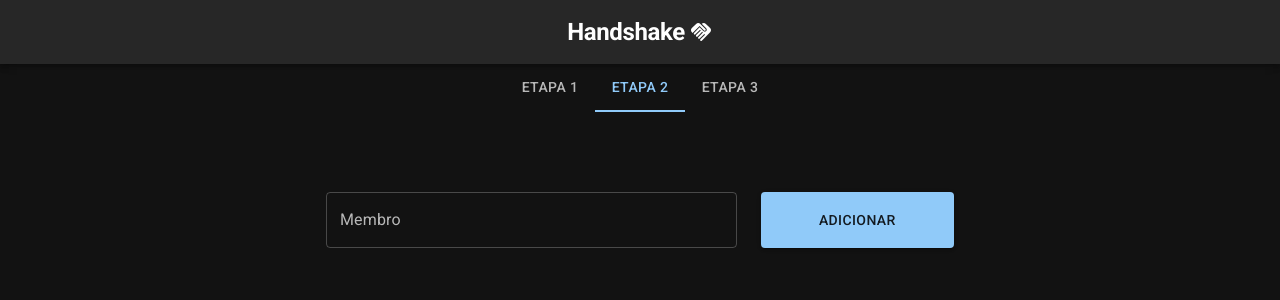
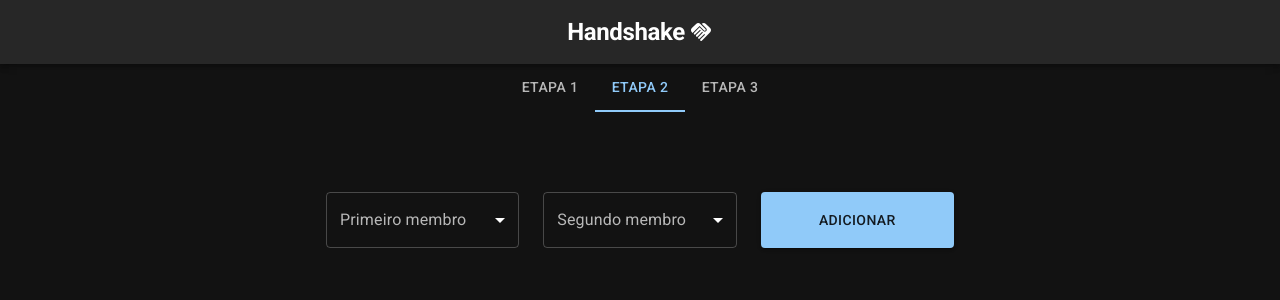
Before and after one commit to projeto-de-algoritmos/Grafos1_Handshake, a React (Vite) app: page / in a window 1280 px wide. Both pictures are taken after a click on the tab "ETAPA 2". Shown: the top 300 px of the page. Built offline with nearby package versions, Linux system fonts and the light colour scheme.

Commit message:
adicionando pagina 2, pagina para criar conexao entre os nós

```diff
--- a/src/Handshake.jsx
+++ b/src/Handshake.jsx
@@ -1,14 +1,31 @@
-import React from 'react';
-import { Header } from './components/Header'
-import { Abas } from './components/Abas'
-import { Etapa1 } from './pages/Etapa1'
+import React, { useState } from 'react';
+import { Header } from './components/Header';
+import { Abas } from './components/Abas';
+import { Etapa1 } from './pages/Etapa1';
+import { Etapa2 } from './pages/Etapa2';
+import { Etapa3 } from './pages/Etapa3';
 
 export function Handshake() {
+    const [pagina, setPagina] = useState(0);
+    const [ membros, setMembros ] = useState([''])
+
     return (
         <>
             <Header />
-            <Abas />
-            <Etapa1 />
+            <Abas
+                pagina={pagina}
+                setPagina={setPagina}
+            />
+            {pagina == 0 ?
+                <Etapa1
+                    membros={membros}
+                    setMembros={setMembros}
+                /> :
+            pagina == 1 ?
+                <Etapa2 membros={membros}/> :
+                <Etapa3 />
+            }
+
         </>
     )
 }
--- a/src/components/Abas.jsx
+++ b/src/components/Abas.jsx
@@ -1,16 +1,15 @@
-import React, { useState } from 'react';
+import React from 'react';
 import { Box, Tabs, Tab } from '@mui/material'
 
-export function Abas() {
-  const [value, setValue] = useState(0);
+export function Abas({pagina, setPagina}) {
 
   const handleChange = (event, newValue) => {
-    setValue(newValue);
+    setPagina(newValue)
   };
 
   return (
     <Box sx={{ width: '100%' }}>
-        <Tabs value={value} onChange={handleChange} centered>
+        <Tabs value={pagina} onChange={handleChange} centered>
             <Tab label="Etapa 1" />
             <Tab label="Etapa 2" />
             <Tab label="Etapa 3" />
--- a/src/pages/Etapa1.jsx
+++ b/src/pages/Etapa1.jsx
@@ -1,16 +1,16 @@
 import React, { useState } from 'react'
 import { Box, TextField, Button, Grid, Typography } from '@mui/material'
 
-export function Etapa1() {
-    const [ membros, setMembros ] = useState([''])
+export function Etapa1({membros, setMembros}) {
+
     const [ nomeMembro, setNomeMembro ] = useState('')
-    const [ toggle, setToggle ] = useState(0);
+    const [ toggle, setToggle ] = useState(false);
 
     function handleClick() {
         if(membros.includes(nomeMembro))
-            setToggle(1)
+            setToggle(true)
         else {
-            setToggle(0);
+            setToggle(false);
             setMembros([...membros, nomeMembro]);
             setNomeMembro('')
         }
@@ -32,7 +32,7 @@ export function Etapa1() {
                             variant="outlined"
                             value={nomeMembro}
                             onChange={(event) => {setNomeMembro(event.target.value)}}
-                            error={toggle ? true : false}
+                            error={toggle}
                             helperText={toggle ? 'Nome já existe na lista de membros': ''}
                         />
                     </Grid>
@@ -54,16 +54,16 @@ export function Etapa1() {
                     <Grid item xs={3} />
 
                     <Grid item xs={4} sx={{
-                        mt: '1rem',
+                        mt: 2,
                         justifyContent: 'center',
                         alignItems: 'center'
                     }}>
                         {membros.map((item, index) => {
-                            return (<Typography sx={{textAlign: 'center'}} mt={1} key={index}>{item}</Typography>)
+                            return (<Typography sx={{textAlign: 'center'}} mt={1.5} key={index}>{item}</Typography>)
                         })}
                     </Grid>
 
-                    <Grid item xs={3} />
+                    <Grid item xs={5} />
                 </Grid>
             </Box>
         </>
--- /dev/null
+++ b/src/pages/Etapa2.jsx
@@ -0,0 +1,118 @@
+import React, { useState, useEffect } from 'react';
+import { Box, TextField, Button, Grid, Typography, MenuItem, Stack } from '@mui/material'
+import HandshakeIcon from '@mui/icons-material/Handshake';
+
+export function Etapa2({membros}) {
+    const [ primeiroNome, setPrimeiroNome ] = useState('')
+    const [ segundoNome, setSegundoNome ] = useState('')
+    const [ listaMembro, setListaMembro ] = useState([])
+    const [ toggle, setToggle ] = useState(false)
+
+    var obj = {}
+
+    function handleClick() {
+        obj.primeiroNome = primeiroNome;
+        obj.segundoNome = segundoNome;
+
+        setListaMembro([...listaMembro, obj]);
+
+        setPrimeiroNome('');
+        setSegundoNome('');
+    }
+
+    useEffect(() => {
+        if((primeiroNome == segundoNome) && (primeiroNome && segundoNome !== ''))
+            setToggle(true);
+        else
+            setToggle(false);
+    }, [primeiroNome, segundoNome])
+
+    return (
+        <>
+            <Box sx={{ width: '100%', mt: '5rem' }}>
+                <Grid container rowSpacing={1} columnSpacing={{ xs: 1, sm: 2, md: 3 }}>
+                        <Grid item xs={3} />
+
+                        <Grid item xs={2}>
+                            <TextField
+                                select
+                                fullWidth
+                                id="primeiro-membro"
+                                label="Primeiro membro"
+                                variant="outlined"
+                                value={primeiroNome}
+                                onChange={(event) => {setPrimeiroNome(event.target.value)}}
+                                error={toggle}
+                                helperText={toggle ? 'Nomes iguais, escolha outro nome': ''}
+                            >
+                                {membros.map((item) => (
+                                    <MenuItem key={item} value={item}>
+                                        {item}
+                                    </MenuItem>
+                                ))}
+                            </TextField>
+                        </Grid>
+                        <Grid item xs={2}>
+                            <TextField
+                                select
+                                fullWidth
+                                id="segundo-membro"
+                                label="Segundo membro"
+                                variant="outlined"
+                                value={segundoNome}
+                                onChange={(event) => {setSegundoNome(event.target.value)}}
+                                error={toggle}
+                                helperText={toggle ? 'Nomes iguais, escolha outro nome': ''}
+                            >
+                                {membros.map((item) => (
+                                    <MenuItem key={item} value={item}>
+                                        {item}
+                                    </MenuItem>
+                                ))}
+                            </TextField>
+                        </Grid>
+
+                        <Grid item xs={2}>
+                            <Button
+                                variant="contained"
+                                onClick={handleClick}
+                                sx={{height: '3.5rem', width: '100%' }}
+                            >
+                                Adicionar
+                            </Button>
+                        </Grid>
+
+                        <Grid item xs={3} />
+                    </Grid>
+
+                <Grid container rowSpacing={1} columnSpacing={{ xs: 1, sm: 2, md: 3 }}>
+                    <Grid item xs={3} />
+
+                    <Grid item xs={4} sx={{
+                        mt: 2,
+                        justifyContent: 'center',
+                        alignItems: 'center'
+                    }}>
+                            {listaMembro.map((item, index) => {
+                                return (
+                                    <>
+                                        <Stack
+                                            sx={{ mt: 2, justifyContent: 'space-evenly', alignItems: 'center'}}
+                                            direction="row"
+                                            spacing={2}
+                                        >
+                                            <Typography>{item.primeiroNome}</Typography>
+                                            <HandshakeIcon/>
+                                            <Typography>{item.segundoNome}</Typography>
+                                        </Stack>
+                                    </>
+                                )
+                            })}
+                    </Grid>
+
+                    <Grid item xs={5} />
+                </Grid>
+            </Box>
+        </>
+    )
+}
--- /dev/null
+++ b/src/pages/Etapa3.jsx
@@ -0,0 +1,9 @@
+import React from 'react'
+
+export function Etapa3() {
+    return (
+        <>
+            <div>Pagina 3</div>
+        </>
+    )
+}
```
